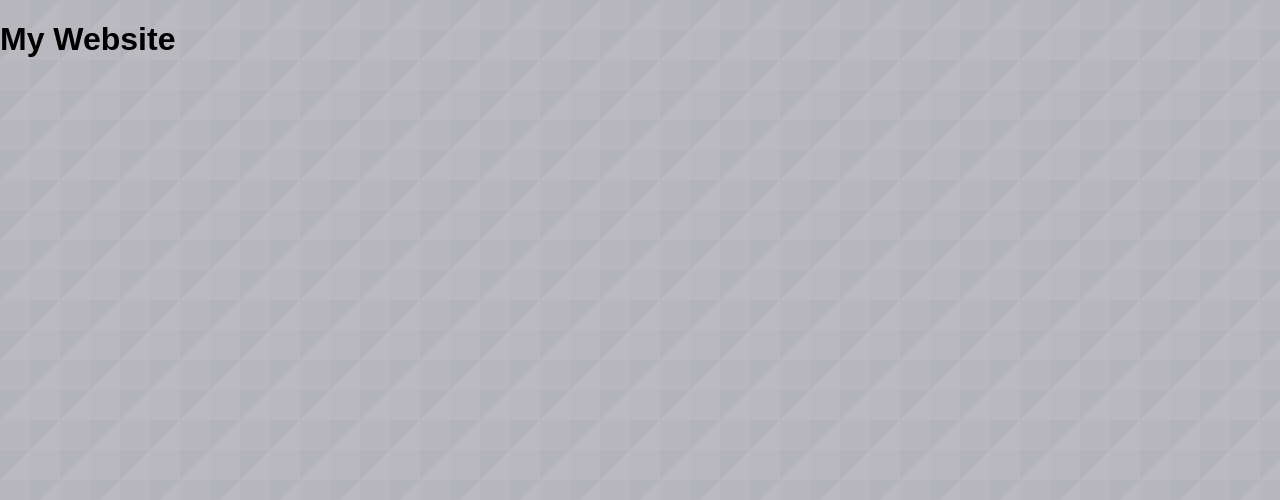
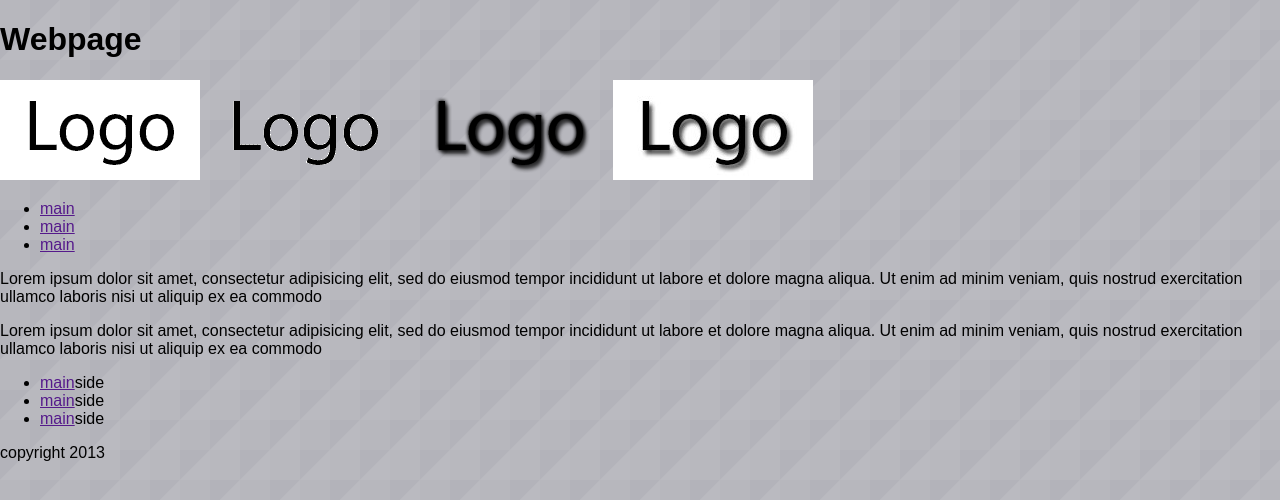
Before and after one commit to menzerm/midterm-refresh, a plain HTML site: page index.html in a window 1280 px wide. Drawn offline with Linux system fonts and the light colour scheme.

Commit message:
version 1
added logo
content
marked up content

```diff
--- a/index.html
+++ b/index.html
@@ -10,8 +10,50 @@
 
 </head>
 <body>
+	<header>
+		<h1>Webpage</h1>
+		<img src="img/logo.gif" alt="gif">
+		<img src="img/logo8.png" alt="png8">
+		<img src="img/logo24.png" alt="png24">
+  		<img src="img/logo.jpg" alt="jpghigh">
+  	</header>
 
-	<h1>My Website</h1>
+  	<nav>
+  		<ul>
+  			<li><a href="">main</a></li>
+  			<li><a href="">main</a></li>
+  			<li><a href="">main</a></li>
+  		</ul>
+  	</nav>
+
+  	<article>
+  		<section>
+  			<p>Lorem ipsum dolor sit amet, consectetur adipisicing elit, sed do eiusmod
+  			tempor incididunt ut labore et dolore magna aliqua. Ut enim ad minim veniam,
+  			quis nostrud exercitation ullamco laboris nisi ut aliquip ex ea commodo
+  			</p>
+  		</section>
+
+  		  <section>
+  			<p>Lorem ipsum dolor sit amet, consectetur adipisicing elit, sed do eiusmod
+  			tempor incididunt ut labore et dolore magna aliqua. Ut enim ad minim veniam,
+  			quis nostrud exercitation ullamco laboris nisi ut aliquip ex ea commodo
+  			</p>
+  		</section>
+
+  		<aside>
+	  		<ul>
+	  			<li><a href="">main</a>side</li>
+	  			<li><a href="">main</a>side</li>
+	  			<li><a href="">main</a>side</li>
+	  		</ul>
+  		</aside>
+
+  		<footer>
+  			<p>copyright 2013</p>
+  		</footer>
+
+  	</article>
 
 </body>
 </html>
```
Also changed, not shown: img/logo.gif (added), img/logo.jpg (added), img/logo24.png (added), img/logo8.png (added).
